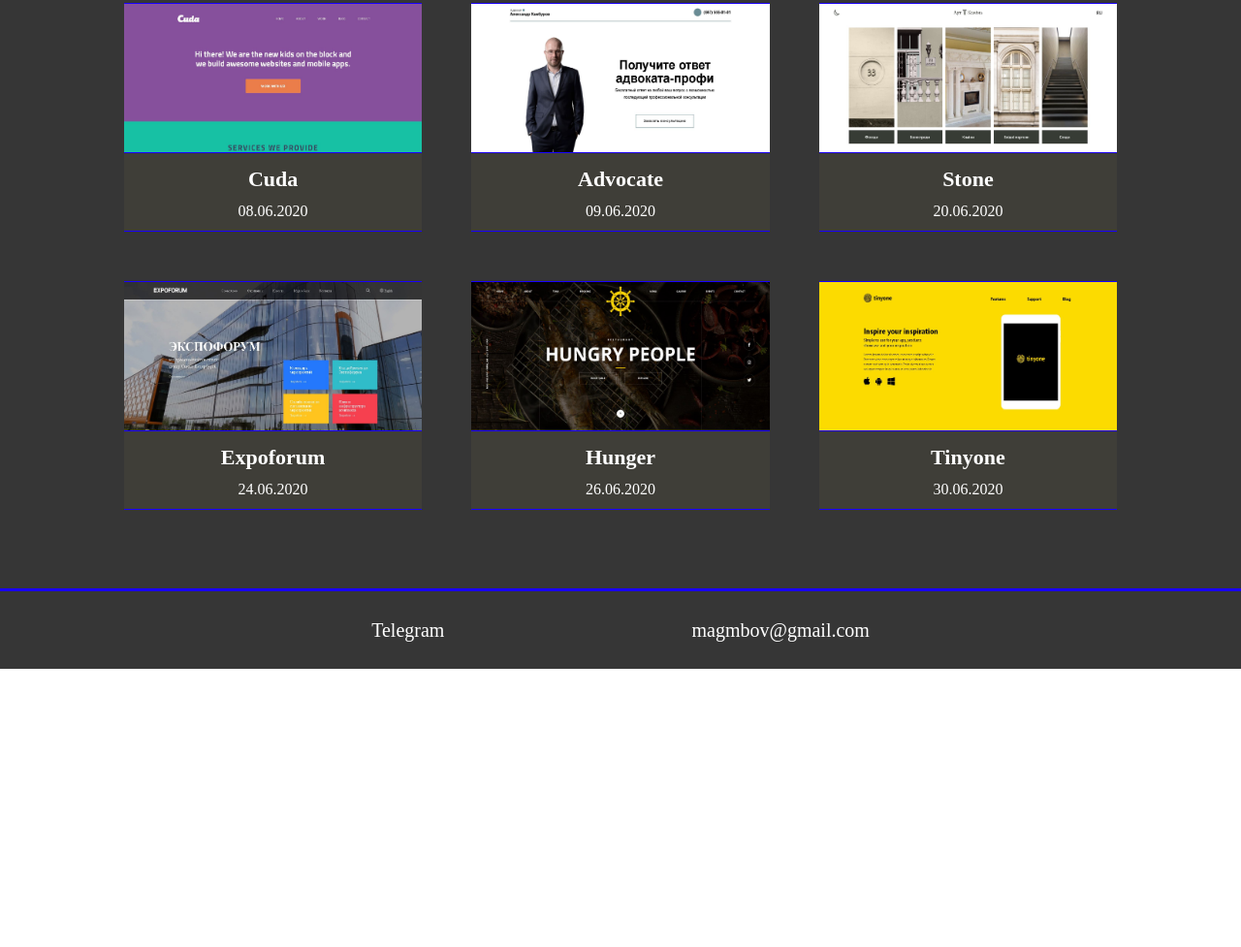
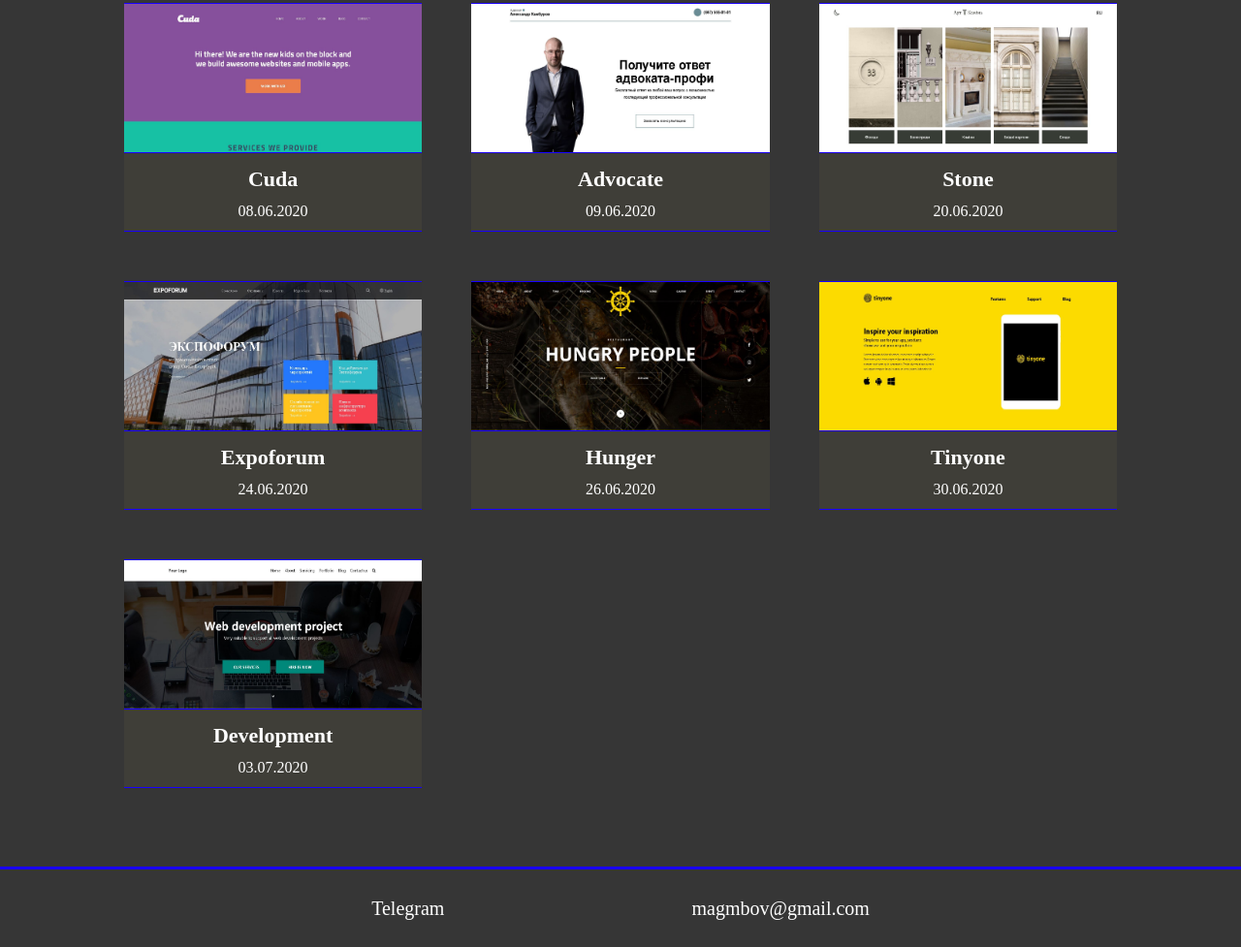
Before and after one commit to Maggoff/Maggoff.github.io, a plain HTML site: page index.html in a window 1280 px wide. Shown: the part 650-1627 px from the top of the page at 97% size. Before the commit the page ends 1340 px from the top, so only its background shows below. Drawn offline with Linux system fonts and the light colour scheme.

Commit message:
Add development

```diff
--- a/index.html
+++ b/index.html
@@ -222,6 +222,23 @@
                 </p>
               </div>
             </div>
+            <div class="portfolio__item item">
+              <span></span>
+              <span></span>
+              <span></span>
+              <span></span>
+              <a href="https://maggoff.github.io/development/" class="portfolio__foto" target="_blank">
+                <img src="img/development.JPG" alt="Tinyone" class="portfolio__img">
+              </a>
+              <div class="portfolio__info">
+                <a href="https://maggoff.github.io/development/" class="portfolio__name" target="_blank">
+                  Development
+                </a>
+                <p class="porfolio__date">
+                  03.07.2020
+                </p>
+              </div>
+            </div>
           </div>
         </div>
       </div>
```
Also changed, not shown: img/development.JPG (added).
